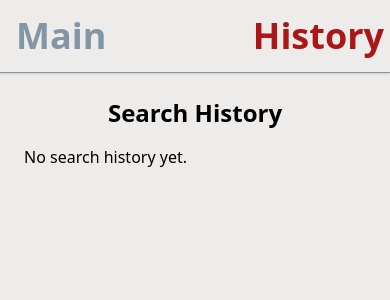
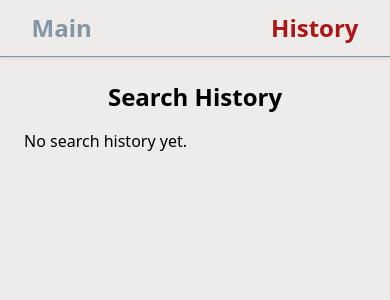
Before and after one commit to Keti-Tsiklauri/sweeft, a Next.js app: page /history in a window 390 px wide. Shown: the top 300 px of the page. Built offline with nearby package versions, Linux system fonts and the light colour scheme.

Commit message:
style: add responsive navigation

```diff
--- a/src/app/components/GetPhotos.tsx
+++ b/src/app/components/GetPhotos.tsx
@@ -36,7 +36,7 @@ export async function getPhotos(
   const data = await res.json();
   const results: Photo[] = normalizedQuery ? data.results : data;
 
-  // ✅ Store in cache
+  //  Store in cache
   searchCache[cacheKey] = results;
 
   return [...results]; // always return a new array
--- a/src/app/components/GetPopularPhotos.tsx
+++ b/src/app/components/GetPopularPhotos.tsx
@@ -15,7 +15,7 @@ export default function GetPopularPhotos() {
   const [searchQuery, setSearchQuery] = useState("");
   const [isSearching, setIsSearching] = useState(false);
   const [searchHistory, setSearchHistory] = useState<string[]>([]);
-  const [searchTerm, setSearchTerm] = useState(""); // term to search
+  const [searchTerm, setSearchTerm] = useState("");
 
   // Load search history from localStorage
   useEffect(() => {
@@ -27,13 +27,11 @@ export default function GetPopularPhotos() {
 
   useEffect(() => {
     loadPhotos();
-    // eslint-disable-next-line react-hooks/exhaustive-deps
-  }, [page, searchTerm]); // <-- only reload when page or searchTerm changes
+  }, [page, searchTerm]);
 
   useEffect(() => {
     window.addEventListener("scroll", handleScroll);
     return () => window.removeEventListener("scroll", handleScroll);
-    // eslint-disable-next-line react-hooks/exhaustive-deps
   }, [loading, hasMore]);
 
   async function loadPhotos() {
@@ -41,7 +39,7 @@ export default function GetPopularPhotos() {
 
     setLoading(true);
     try {
-      const newPhotos = await getPhotos(page, 20, searchTerm); // use searchTerm here
+      const newPhotos = await getPhotos(page, 20, searchTerm);
       if (page === 1) {
         setPhotos(newPhotos);
       } else {
@@ -49,7 +47,6 @@ export default function GetPopularPhotos() {
       }
       setHasMore(newPhotos.length > 0);
     } catch (err: unknown) {
-      console.error("Error fetching photos:", err);
       if (err instanceof Error) {
         if (err.message.includes("Rate Limit Exceeded")) {
           setPhotos((prev) => [...prev, ...prev]);
@@ -77,7 +74,7 @@ export default function GetPopularPhotos() {
 
   return (
     <>
-      {/* Popular or Search Title */}
+      {/* Popular  Title */}
       <p className="text-xl font-semibold mb-4 text-center mx-auto mt-6">
         Popular Images
       </p>
@@ -88,7 +85,7 @@ export default function GetPopularPhotos() {
           type="text"
           placeholder="Search images..."
           value={searchQuery}
-          onChange={(e) => setSearchQuery(e.target.value)} // just update input
+          onChange={(e) => setSearchQuery(e.target.value)}
           onKeyDown={(e) => {
             if (e.key === "Enter") {
               const term = searchQuery.trim();
--- a/src/app/components/Navigation.tsx
+++ b/src/app/components/Navigation.tsx
@@ -8,10 +8,10 @@ export default function Navigation() {
 
   return (
     <div className="border-b border-[#8396a6] shadow-sm">
-      <nav className="w-[400px] flex justify-between p-4 mx-auto">
+      <nav className="w-full max-w-[90%] md:max-w-[400px] flex justify-between p-3 md:p-4 mx-auto">
         <Link
           href="/"
-          className={`font-semibold text-4xl ${
+          className={`font-semibold text-2xl md:text-4xl ${
             pathname === "/"
               ? "text-[#AB1717]"
               : "text-[#8396a6] hover:text-[#154c79]"
@@ -21,7 +21,7 @@ export default function Navigation() {
         </Link>
         <Link
           href="/history"
-          className={`font-semibold text-4xl ${
+          className={`font-semibold text-2xl md:text-4xl ${
             pathname === "/history"
               ? "text-[#AB1717]"
               : "text-[#8396a6] hover:text-[#154c79]"
--- a/src/app/history/page.tsx
+++ b/src/app/history/page.tsx
@@ -29,14 +29,13 @@ export default function HistoryPage() {
         const newPhotos = await getPhotos(page, 20, selectedQuery);
 
         if (page === 1) {
-          setPhotos(newPhotos); // replace on new search
+          setPhotos(newPhotos);
         } else {
-          setPhotos((prev) => [...prev, ...newPhotos]); // append on scroll
+          setPhotos((prev) => [...prev, ...newPhotos]);
         }
 
         setHasMore(newPhotos.length > 0);
       } catch (err) {
-        console.error(err);
         setHasMore(false);
       } finally {
         setLoading(false);
@@ -63,15 +62,12 @@ export default function HistoryPage() {
     return () => window.removeEventListener("scroll", handleScroll);
   }, [loading, hasMore]);
 
-  // Reset state before new query
-  // Reset state before new query
   function handleQueryClick(query: string) {
     setPhotos([]);
     setPage(1);
     setHasMore(true);
-    setSelectedQuery(""); // reset first to force useEffect trigger
+    setSelectedQuery("");
 
-    // Ensure state updates happen after reset
     setTimeout(() => {
       setSelectedQuery(query);
     }, 0);
--- a/src/app/page.tsx
+++ b/src/app/page.tsx
@@ -3,8 +3,7 @@ import GetPopularPhotos from "./components/GetPopularPhotos";
 import { getPhotos } from "./components/GetPhotos";
 
 export default async function Main() {
-  // async allowed in server component
   const photos = await getPhotos(); // fetch on server
-  console.log(photos);
+
   return <GetPopularPhotos />;
 }
```
